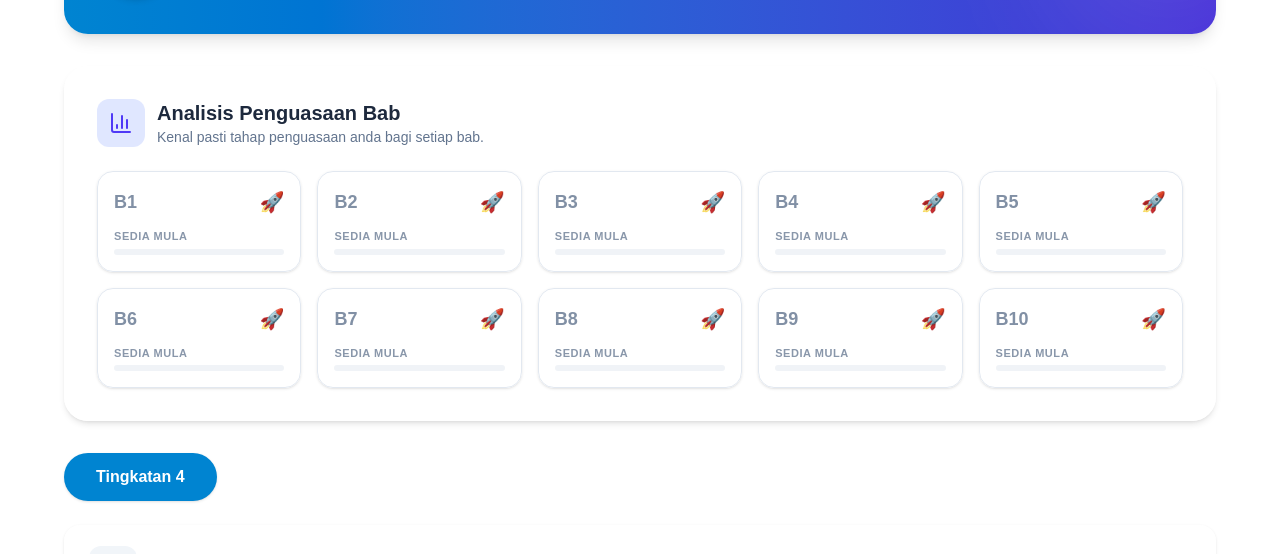
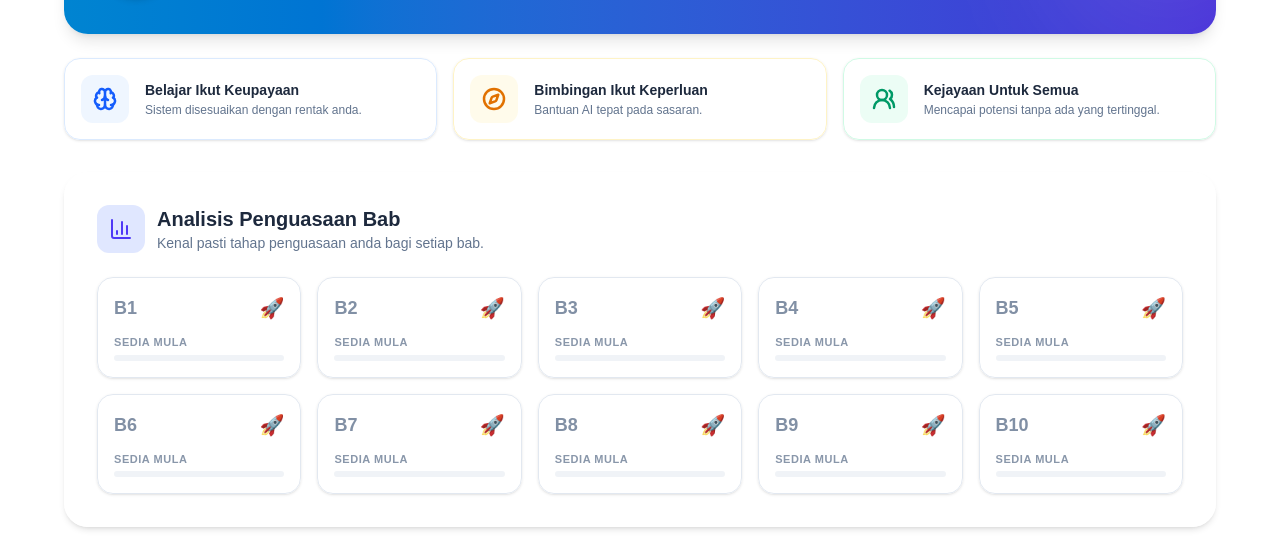
Before and after one commit to nickamariah/sejarah-score-aplus, a Next.js app: page /murid in a window 1280 px wide. Shown: the part 150-704 px from the top of the page. Built offline with nearby package versions, Linux system fonts and the light colour scheme; no server answers; the database is empty; sample sign-in values are in the browser's storage.

Commit message:
kata-kata

```diff
--- a/app/murid/page.tsx
+++ b/app/murid/page.tsx
@@ -3,7 +3,7 @@
 import { useEffect, useState } from "react";
 import { motion, AnimatePresence } from "framer-motion";
 import {
-  Zap, CheckCircle2, Trophy, ChevronDown, Lock, Sparkles, LogOut, BarChart3, Info, RefreshCw, AlertTriangle, Clock, FileSearch, Award, MessageSquare, Send, X, Loader2, Palette
+  Zap, CheckCircle2, Trophy, ChevronDown, Lock, Sparkles, LogOut, BarChart3, Info, Gamepad2, AlertTriangle, Clock, FileSearch, Award, MessageSquare, Send, X, Loader2, Palette, Brain, Compass, UsersRound, RefreshCw
 } from "lucide-react";
 import { collection, query, where, getDocs, doc, getDoc, addDoc, updateDoc } from "firebase/firestore";
 import { db } from "../../lib/firebase";
@@ -41,7 +41,7 @@ const chapters: { t4: ChapterDef[]; t5: ChapterDef[] } = {
 interface BabProgress {
   preSkor?: number; preObjektif?: number; preStruktur?: number; prePenuh?: number; adaRalatSemakanPre?: boolean; docIdPre?: string;
   postSkor?: number; postObjektif?: number; postStruktur?: number; postPenuh?: number; adaRalatSemakanPost?: boolean; docIdPost?: string;
-  jumlahCubaanPost: number; aiSelesai: boolean;
+  jumlahCubaanPost: number; aiSelesai: boolean; gameSelesai: boolean;
 }
 
 export default function MuridDashboard() {
@@ -112,7 +112,7 @@ export default function MuridDashboard() {
         snapSkor.forEach((docSnap) => {
           const data = docSnap.data();
           const babNum = parseInt(data.bab.replace("Bab ", ""));
-          if (!tempProgress[babNum]) tempProgress[babNum] = { jumlahCubaanPost: 0, aiSelesai: false };
+          if (!tempProgress[babNum]) tempProgress[babNum] = { jumlahCubaanPost: 0, aiSelesai: false, gameSelesai: false };
 
           let adaRalat = false;
           if (data.ulasanAI && data.statusPermarkahanEsei !== "disemak_oleh_guru") {
@@ -136,7 +136,7 @@ export default function MuridDashboard() {
 
         const currentChapters = activeLevel === "t4" ? chapters.t4 : chapters.t5;
         currentChapters.forEach(ch => {
-            if(!tempProgress[ch.id]) tempProgress[ch.id] = { jumlahCubaanPost: 0, aiSelesai: false };
+            if(!tempProgress[ch.id]) tempProgress[ch.id] = { jumlahCubaanPost: 0, aiSelesai: false, gameSelesai: false };
             if (ch.subtopics && ch.subtopics.length > 0) {
               let siapCount = 0;
               ch.subtopics.forEach(sub => { if (chatSelesaiArray.includes(`tingkatan${tSemasa}_bab${ch.id}_sub${sub.id}`)) siapCount++; });
@@ -188,13 +188,11 @@ export default function MuridDashboard() {
     }
   };
 
-  // 🌟 FUNGSI BARU: Mula Ulangan (Reset Chat AI)
   const mulaUlanganBimbingan = async (chapterId: number, aras: string, subSemasa: string) => {
     const t = activeLevel === "t4" ? "4" : "5";
     const fullSubId = `tingkatan${t}_bab${chapterId}_${subSemasa}`;
     const sessId = `${userData?.idPengguna || userData?.id}_${fullSubId}`;
 
-    // Tukar status chat kepada in_progress supaya AI terbuka semula untuk mengajar
     try {
       const docRef = doc(db, "chat_sessions", sessId);
       const dSnap = await getDoc(docRef);
@@ -239,9 +237,7 @@ export default function MuridDashboard() {
     if (logic.pre === undefined) return { label: "Sedia Mula", color: "bg-slate-100 border-slate-200 text-slate-500", bar: "w-0", icon: "🚀" };
     if (logic.adaRalatSemakanPre || logic.adaRalatSemakanPost) return { label: "Semakan Guru", color: "bg-rose-50 border-rose-200 text-rose-700", bar: "w-1/4 bg-rose-500 animate-pulse", icon: "⏳" };
     if (logic.isLulus) return { label: "Dikuasai", color: "bg-emerald-50 border-emerald-200 text-emerald-700", bar: "w-full bg-emerald-500", icon: "🏆" };
-    // 🌟 Jika limit reached (gagal 2 kali), keluar status Rujukan Guru
     if (logic.limitReached) return { label: "Rujukan Guru", color: "bg-fuchsia-50 border-fuchsia-200 text-fuchsia-700", bar: "w-full bg-fuchsia-500 animate-pulse", icon: "💌" };
-    // 🌟 Jika gagal kali pertama, keluar status Ulangan
     if (logic.attempt === 1) return { label: "Ulang Bimbingan", color: "bg-orange-50 border-orange-200 text-orange-700", bar: "w-2/3 bg-orange-500 animate-pulse", icon: "🔄" };
     return { label: "Bimbingan", color: "bg-amber-50 border-amber-200 text-amber-700", bar: "w-1/2 bg-amber-400 animate-pulse", icon: "⏳" };
   };
@@ -253,7 +249,8 @@ export default function MuridDashboard() {
     <div className={`min-h-screen px-4 py-8 md:px-6 font-sans text-slate-900 relative transition-colors duration-700 ${selectedTheme}`}>
       <div className="mx-auto max-w-6xl">
 
-        <motion.div initial={{ opacity: 0, y: -20 }} animate={{ opacity: 1, y: 0 }} className="rounded-3xl bg-linear-to-r from-sky-600 to-indigo-700 p-6 md:p-8 shadow-lg text-white mb-8 relative overflow-hidden">
+        {/* HEADER TOP (Welcome Banner) */}
+        <motion.div initial={{ opacity: 0, y: -20 }} animate={{ opacity: 1, y: 0 }} className="rounded-3xl bg-linear-to-r from-sky-600 to-indigo-700 p-6 md:p-8 shadow-lg text-white mb-6 relative overflow-hidden">
           <div className="absolute top-0 right-0 w-64 h-64 bg-white/10 rounded-full blur-3xl -mr-20 -mt-20"></div>
           <div className="flex flex-col gap-6 md:flex-row md:items-center md:justify-between relative z-10">
             <div className="flex items-center gap-5">
@@ -289,7 +286,43 @@ export default function MuridDashboard() {
           </div>
         </motion.div>
 
-        <motion.div initial={{ opacity: 0, y: 10 }} animate={{ opacity: 1, y: 0 }} className="bg-white/95 backdrop-blur-sm rounded-3xl p-6 md:p-8 shadow-md border border-white/40 mb-8">
+        {/* 🌟 KAD 3 TUNJANG UTAMA I-RAGS (DITAMBAH DI SINI) */}
+        <motion.div initial={{ opacity: 0, y: 10 }} animate={{ opacity: 1, y: 0 }} transition={{ delay: 0.1 }} className="grid grid-cols-1 md:grid-cols-3 gap-4 mb-8">
+
+          <div className="bg-white/95 backdrop-blur-md p-4 rounded-2xl border border-blue-100 shadow-sm flex items-center gap-4 hover:shadow-md transition-shadow">
+            <div className="p-3 bg-blue-50 text-blue-600 rounded-xl shrink-0">
+              <Brain className="w-6 h-6" strokeWidth={2.5} />
+            </div>
+            <div>
+              <h3 className="font-bold text-slate-800 text-sm">Belajar Ikut Keupayaan</h3>
+              <p className="text-xs text-slate-500 mt-0.5">Sistem disesuaikan dengan rentak anda.</p>
+            </div>
+          </div>
+
+          <div className="bg-white/95 backdrop-blur-md p-4 rounded-2xl border border-amber-100 shadow-sm flex items-center gap-4 hover:shadow-md transition-shadow">
+            <div className="p-3 bg-amber-50 text-amber-600 rounded-xl shrink-0">
+              <Compass className="w-6 h-6" strokeWidth={2.5} />
+            </div>
+            <div>
+              <h3 className="font-bold text-slate-800 text-sm">Bimbingan Ikut Keperluan</h3>
+              <p className="text-xs text-slate-500 mt-0.5">Bantuan AI tepat pada sasaran.</p>
+            </div>
+          </div>
+
+          <div className="bg-white/95 backdrop-blur-md p-4 rounded-2xl border border-emerald-100 shadow-sm flex items-center gap-4 hover:shadow-md transition-shadow">
+            <div className="p-3 bg-emerald-50 text-emerald-600 rounded-xl shrink-0">
+              <UsersRound className="w-6 h-6" strokeWidth={2.5} />
+            </div>
+            <div>
+              <h3 className="font-bold text-slate-800 text-sm">Kejayaan Untuk Semua</h3>
+              <p className="text-xs text-slate-500 mt-0.5">Mencapai potensi tanpa ada yang tertinggal.</p>
+            </div>
+          </div>
+
+        </motion.div>
+
+        {/* ANALISIS PENGUASAAN BAB (TOP BAR) */}
+        <motion.div initial={{ opacity: 0, y: 10 }} animate={{ opacity: 1, y: 0 }} transition={{ delay: 0.2 }} className="bg-white/95 backdrop-blur-sm rounded-3xl p-6 md:p-8 shadow-md border border-white/40 mb-8">
           <div className="flex items-center gap-3 mb-6">
             <div className="p-3 bg-indigo-100 text-indigo-600 rounded-xl"><BarChart3 className="w-6 h-6" /></div>
             <div>
@@ -388,7 +421,7 @@ export default function MuridDashboard() {
                         </div>
                       )}
 
-                      {/* 🌟 KAD KELAS KHAS: SURAT RUJUKAN GURU (JIKA GAGAL 2 KALI) */}
+                      {/* SURAT RUJUKAN GURU */}
                       {logic.limitReached && !isKawalan && (
                         <div className="col-span-full mb-6 bg-fuchsia-50/90 backdrop-blur-md rounded-2xl border border-fuchsia-200 p-6 md:p-8 shadow-md relative overflow-hidden">
                           <div className="absolute top-0 right-0 p-6 opacity-10"><Award className="w-32 h-32 text-fuchsia-600" /></div>
@@ -453,7 +486,7 @@ export default function MuridDashboard() {
                           </div>
                         </div>
 
-                        {/* 🌟 KAD 2: BIMBINGAN AI (TERMASUK ULANGAN BIMBINGAN) */}
+                        {/* KAD 2: BIMBINGAN AI */}
                         {preTelahDinilai && !isKawalan && !logic.preLulusTerus && !logic.limitReached && (
                           <div className={`p-5 rounded-2xl border backdrop-blur-sm ${
                               (logic.attempt === 0 && logic.aiSelesai) ? 'bg-emerald-50/80 border-emerald-200' : 'bg-white/80 border-amber-200 shadow-sm'
@@ -548,6 +581,7 @@ export default function MuridDashboard() {
         </div>
       </div>
 
+      {/* 🌟 BUTANG TERAPUNG FEEDBACK */}
       <button
         onClick={() => setShowFeedback(true)}
         className="fixed bottom-6 right-6 bg-slate-800 text-white p-4 rounded-full shadow-2xl hover:scale-110 transition-transform z-50 flex items-center justify-center border-2 border-white/20 group"
@@ -559,6 +593,7 @@ export default function MuridDashboard() {
         </span>
       </button>
 
+      {/* 🌟 MODAL FEEDBACK */}
       <AnimatePresence>
         {showFeedback && (
           <motion.div initial={{ opacity: 0 }} animate={{ opacity: 1 }} exit={{ opacity: 0 }} className="fixed inset-0 z-60 flex items-center justify-center p-4 bg-slate-900/40 backdrop-blur-sm">
```
Also changed, not shown: app/login/page.tsx (+31 -27 lines).
